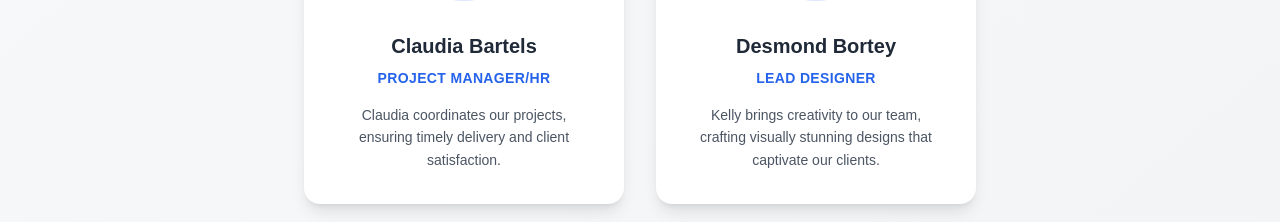
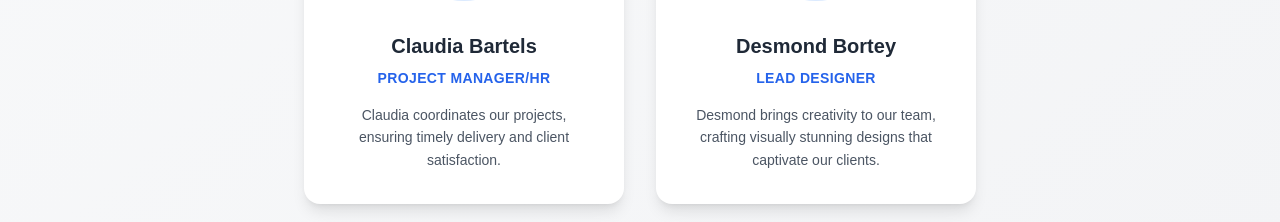
Before and after one commit to ErasmusBill/klumus-Tech-website, a Vue app: page / in a window 1280 px wide. Shown: the part 2560-2782 px from the top of the page. Built offline with nearby package versions, Linux system fonts and the light colour scheme.

Commit message:
made changes to desmond role

```diff
--- a/src/components/TeamComponent.vue
+++ b/src/components/TeamComponent.vue
@@ -35,7 +35,7 @@ const teamMembers = [
     name: "Desmond Bortey",
     role: "Lead Designer",
     photo: "desmond3",
-    bio: "Kelly brings creativity to our team, crafting visually stunning designs that captivate our clients."
+    bio: "Desmond brings creativity to our team, crafting visually stunning designs that captivate our clients."
   }
 ]
 
```
